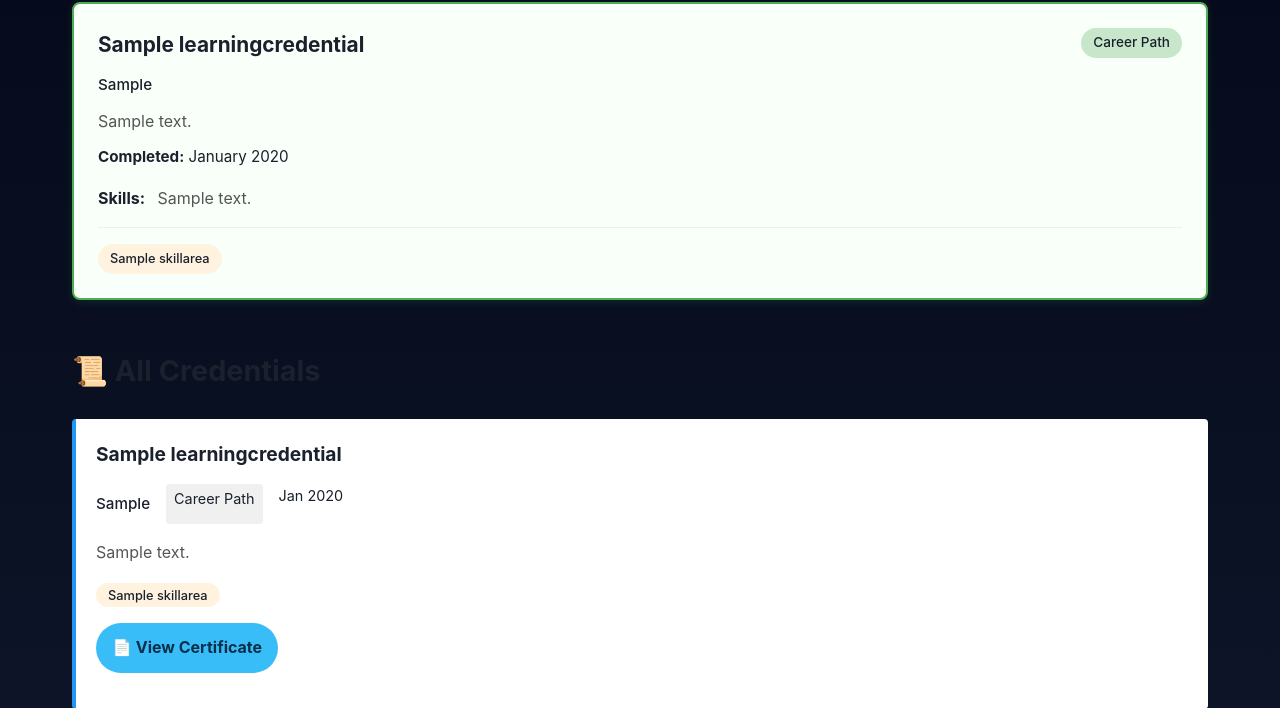
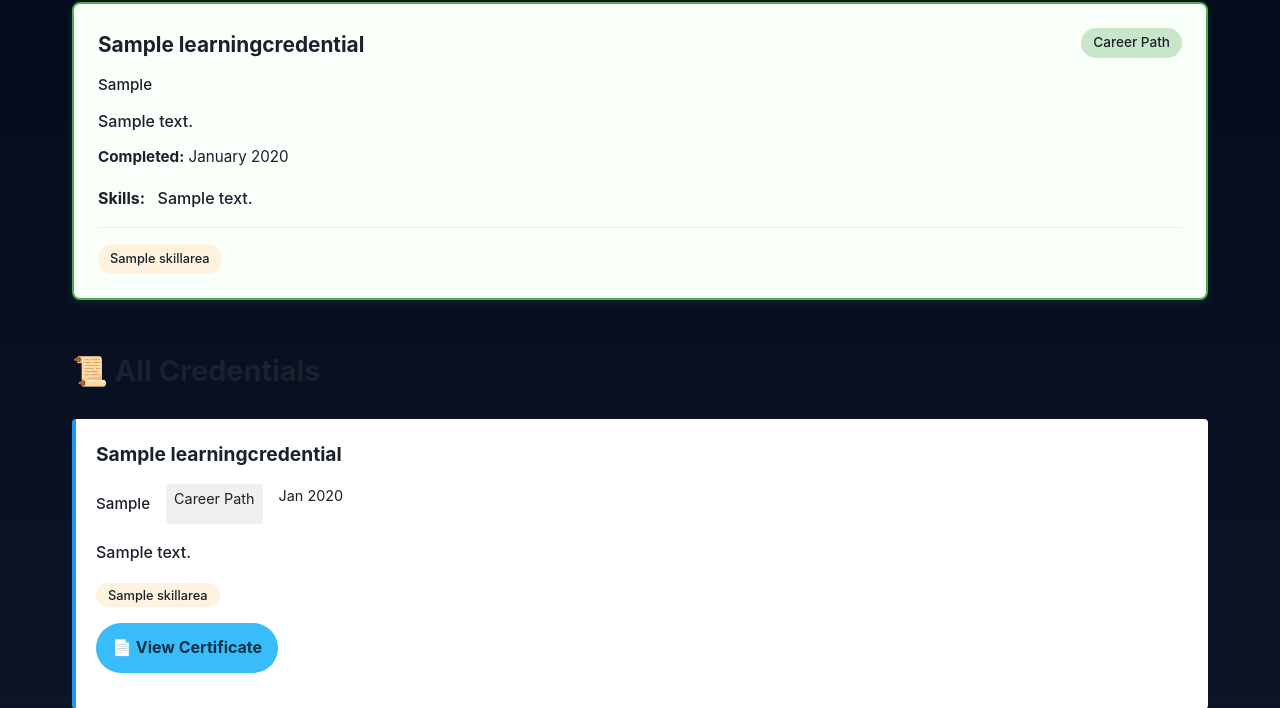
Before and after one commit to torbjorc-web/carlsen-portfolio, a Django app: page /learning/ in a window 1280 px wide. Shown: the part 354-1062 px from the top of the page. Run offline with Django 5.2, Linux system fonts and the light colour scheme; tables that the repository leaves empty hold one stand-in row (values such as "Sample post").

Commit message:
Improve Learning page contrast: Use darker text (#1a202c) for summary and skills

```diff
--- a/learning/templates/learning/learning_list.html
+++ b/learning/templates/learning/learning_list.html
@@ -19,7 +19,7 @@
               </div>
               <p class="provider" style="color: #1a202c !important;">{{ credential.provider }}</p>
               {% if credential.summary %}
-                <p class="summary" style="color: #555 !important;">{{ credential.summary }}</p>
+                <p class="summary" style="color: #1a202c !important; font-weight: 500;">{{ credential.summary }}</p>
               {% endif %}
               {% if credential.completed_at %}
                 <p class="completed-date" style="color: #1a202c !important;">
@@ -28,7 +28,7 @@
               {% endif %}
               {% if credential.skills_text %}
                 <div class="skills-list" style="color: #1a202c !important;">
-                  <strong style="color: #1a202c !important;">Skills:</strong> <span style="color: #555 !important;">{{ credential.skills_text }}</span>
+                  <strong style="color: #1a202c !important;">Skills:</strong> <span style="color: #1a202c !important; font-weight: 500;">{{ credential.skills_text }}</span>
                 </div>
               {% endif %}
               {% if credential.skill_areas.all %}
@@ -61,7 +61,7 @@
                 {% endif %}
               </p>
               {% if credential.summary %}
-                <p style="color: #555 !important;">{{ credential.summary }}</p>
+                <p style="color: #1a202c !important; font-weight: 500;">{{ credential.summary }}</p>
               {% endif %}
               {% if credential.skill_areas.all %}
                 <div class="skill-areas-inline">
```
